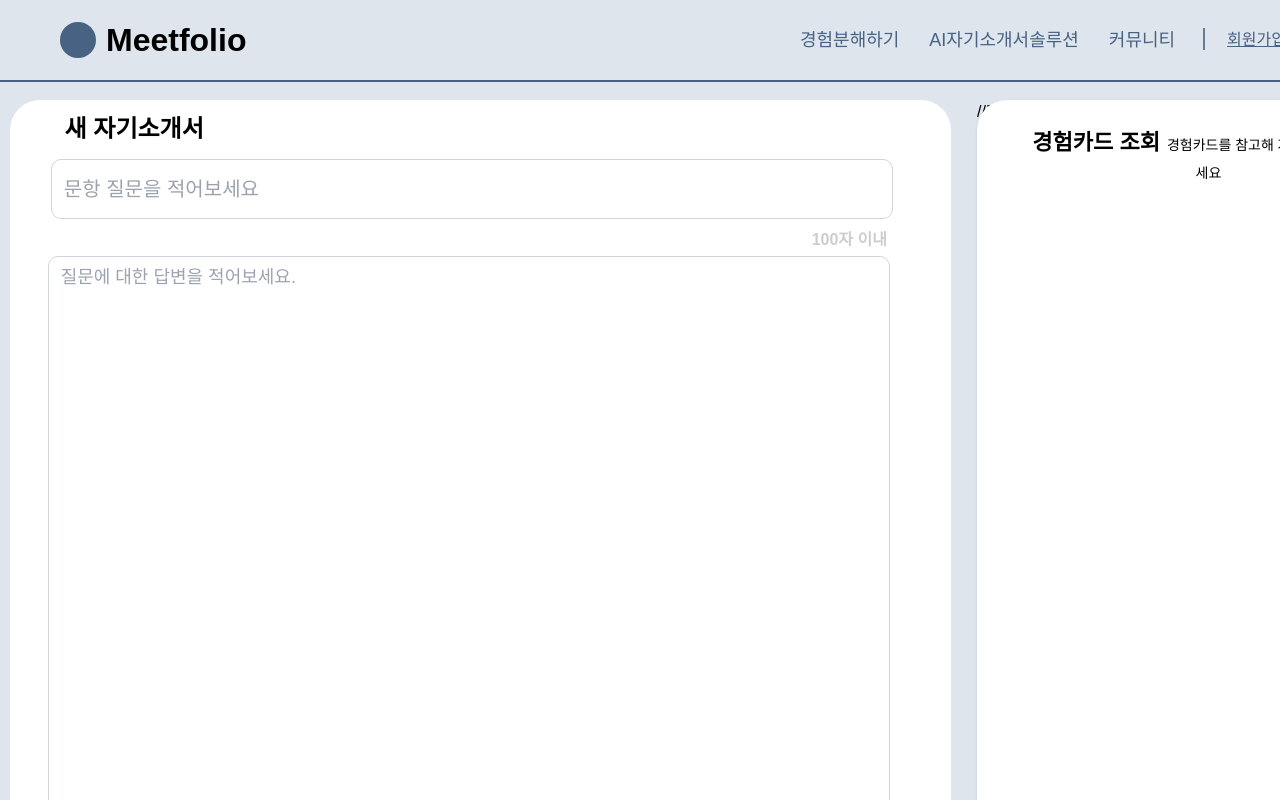
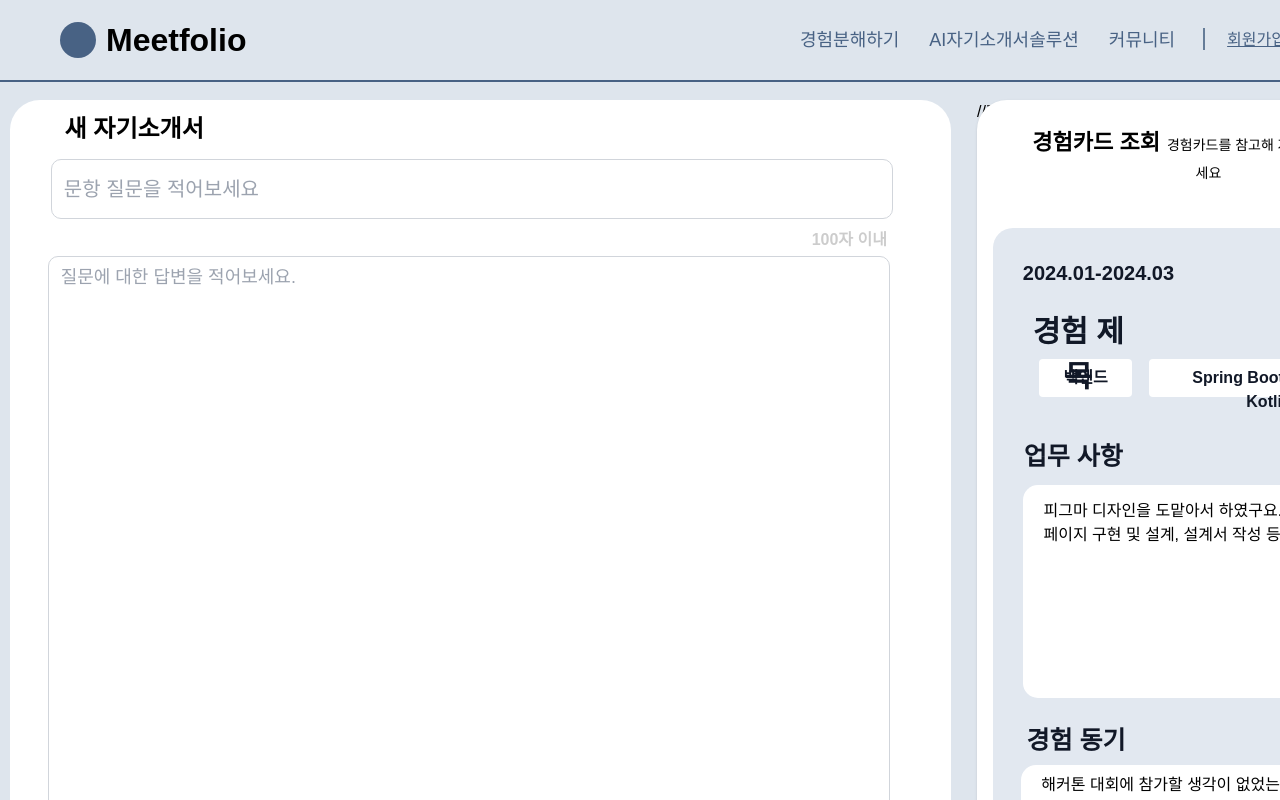
Before and after one commit to Meetfolio-Project-CodeZ-Team/Frontend, a Next.js app: page /coverletter in a window 1280 px wide. Shown: the top 800 px of the page. Built offline with nearby package versions, Linux system fonts and the light colour scheme.

Commit message:
💄 [design]: 자소서 작성 중 경험카드 세부조회 기능 UI

```diff
--- a/src/app/components/coverletter/CovletMain.tsx
+++ b/src/app/components/coverletter/CovletMain.tsx
@@ -161,13 +161,13 @@ const CovletMain = () => {
             <ExpCard />
             <ExpCard />
           </div>
-        </div> */}
+        </div>  */}
         //자소서 작성 중 경험카드 세부조회
-        {/* <div className='w-[450px] h-[1100px] mt-[80px] '>
+        <div className='w-[450px] h-[1100px] mt-[80px] '>
           <div className="w-[350px] h-full ml-[16px] gap-[20px]">
             <ExpCardDetail />
           </div>
-        </div> */}
+        </div>
       </div>
     </div>
   )
```
